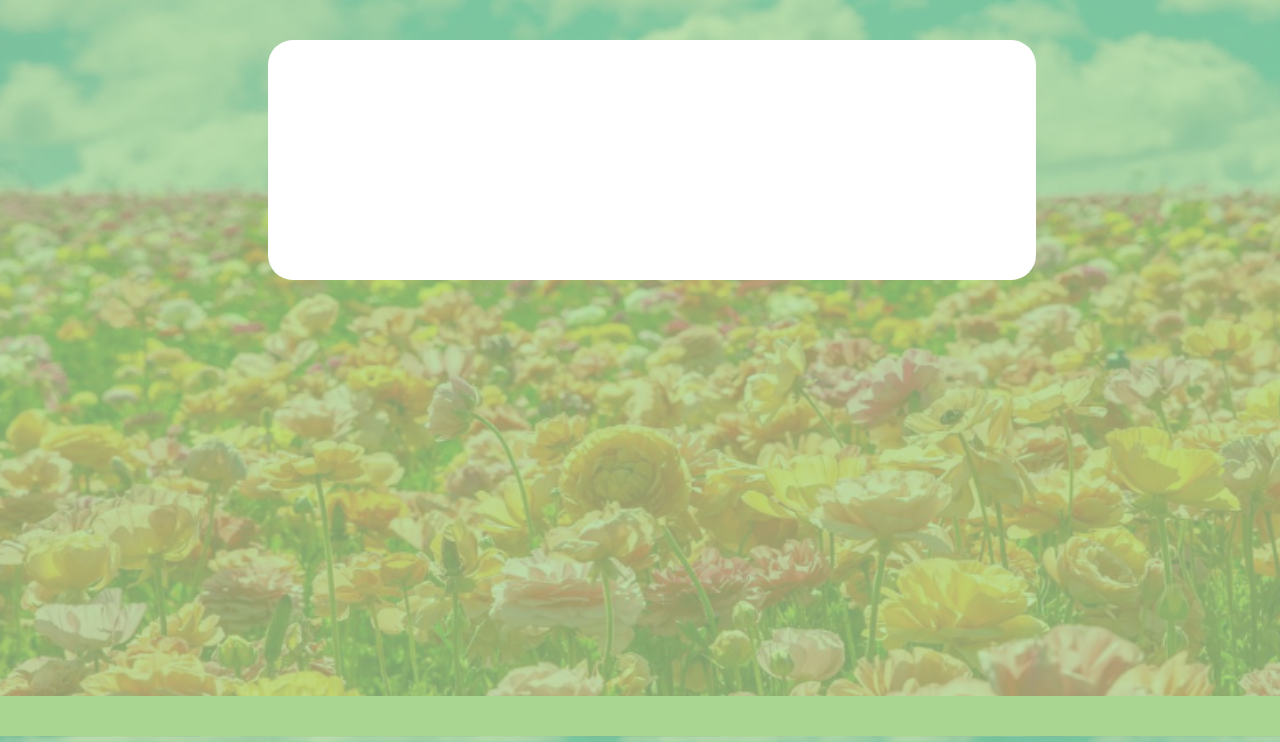
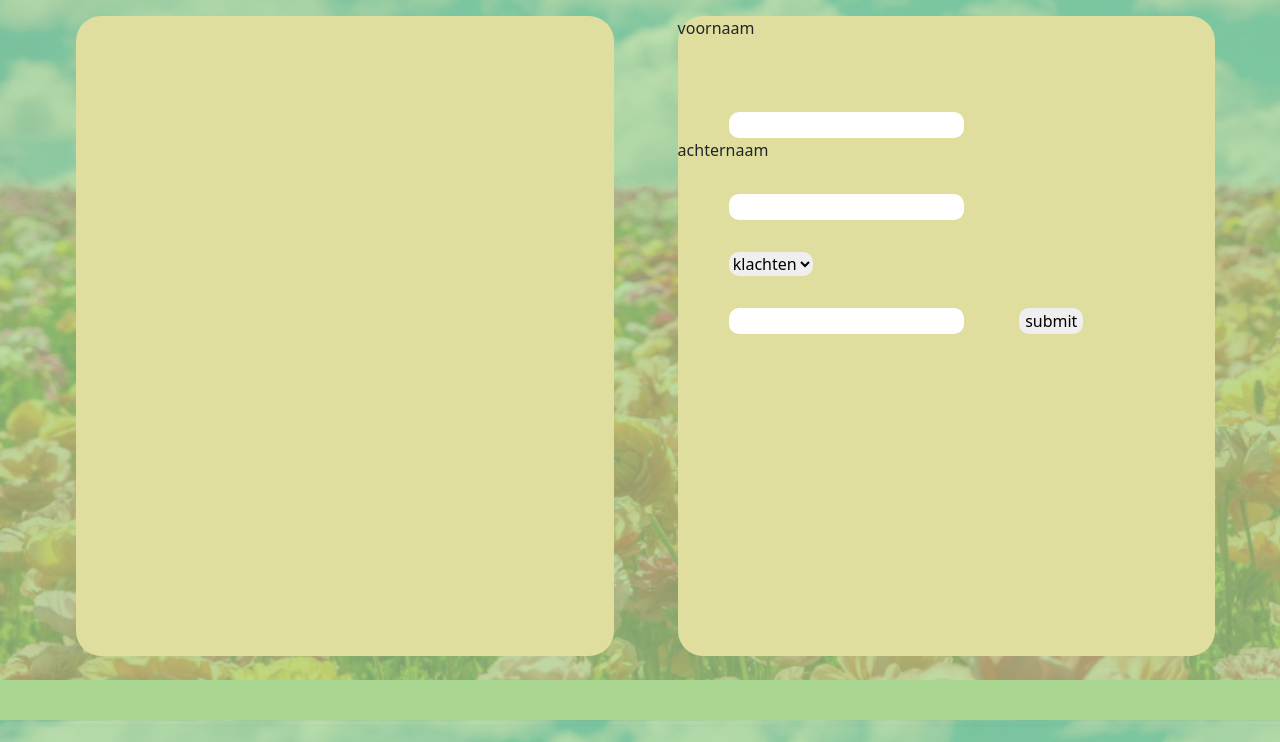
Before and after one commit to tylerboy0604/plant-boost, a PHP site: page /contact.php in a window 1280 px wide. Shown: the part 58-800 px from the top of the page. Run offline with PHP 8.4, Linux system fonts and the light colour scheme; data that the repository does not hold is empty.

Commit message:
start contact formulier gemaakt

```diff
--- a/CSS/contact.css
+++ b/CSS/contact.css
@@ -170,15 +170,16 @@ footer {
     }
 
     main {
-        min-height: 81.9vh;
+        min-height: 84.9vh;
+        display: flex;
     }
 
     main>#banner {
-        background-color: white;
-        width: 60vw;
-        height: 30vh;
-        margin-left: 20vw;
-        margin-top: 5vh;
+        background-color: #DFDE9F;
+        width: 42vw;
+        height: 80vh;
+        margin-left: 5vw;
+        margin-top: 2vh;
         border-radius: 25px;
     }
 
@@ -204,6 +205,18 @@ footer {
         text-align: center;
     }
 
+    main>input>#text{
+        height:5vh;
+        width: 10vw;
+    }
+
+    .round{
+        border-radius: 10px;
+        border: none;
+        margin-top: 4vh;
+        margin-left: 4vw;
+    }
+
 }
 
 @media(min-width:1200px) {}
--- a/contact.php
+++ b/contact.php
@@ -53,22 +53,25 @@ $events3 = $conn->query($eventsql);
 
         </section>
 
-        <section id="goup" class="row">
-            <?php
-            while ($evenement = $events3->fetch_assoc()) {
-            ?>
-                <article class="col-1 col-md-1 col-lg-4">
-                    <p>
-                        <?php echo $evenement['datum'] . "<br>" . $evenement['naam']; ?>
-                    </p>
-                    <br>
-                    <img id="image-event" src="artiesten/<?php echo $evenement['artiest_id'] ?>.png">
-                </article>
+        <section id="banner">
 
-            <?php
-            }
+        <form action="#">
+        <p>voornaam</p><br>
+    <input name="voornaam" type="text" class="round"><br>
+    achternaam<br>
+    <input name="achternaam" type="text" class="round"><br>
 
-            ?>
+    <select name="soort bericht" class="round">
+        <option value="klachten">klachten</option>
+        <option value="vragen">vragen</option>
+        <option value="overig">overig</option>
+    </select> <br>
+
+    <input id="text" class="round" type="text" name="text" id="">
+
+    <input type="submit" class="round" value="submit" name="sturen">
+        </form>
+
 
         </section>
     </main>
```
